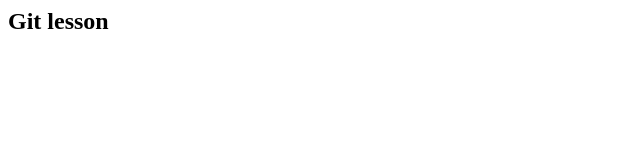
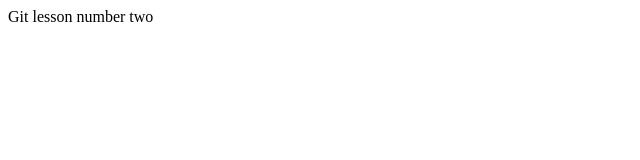
Before and after one commit to mascharu/practice, a plain HTML site: page index.html in a window 1280 px wide. Shown: the whole page, without its empty margins (0-640 px from the left). Drawn offline with Linux system fonts and the light colour scheme.

Commit message:
added text

```diff
--- a/index.html
+++ b/index.html
@@ -1 +1 @@
-<html><body><h2>Git lesson</h2></body></html>
+<html><body>Git lesson number two</body></html>
```
